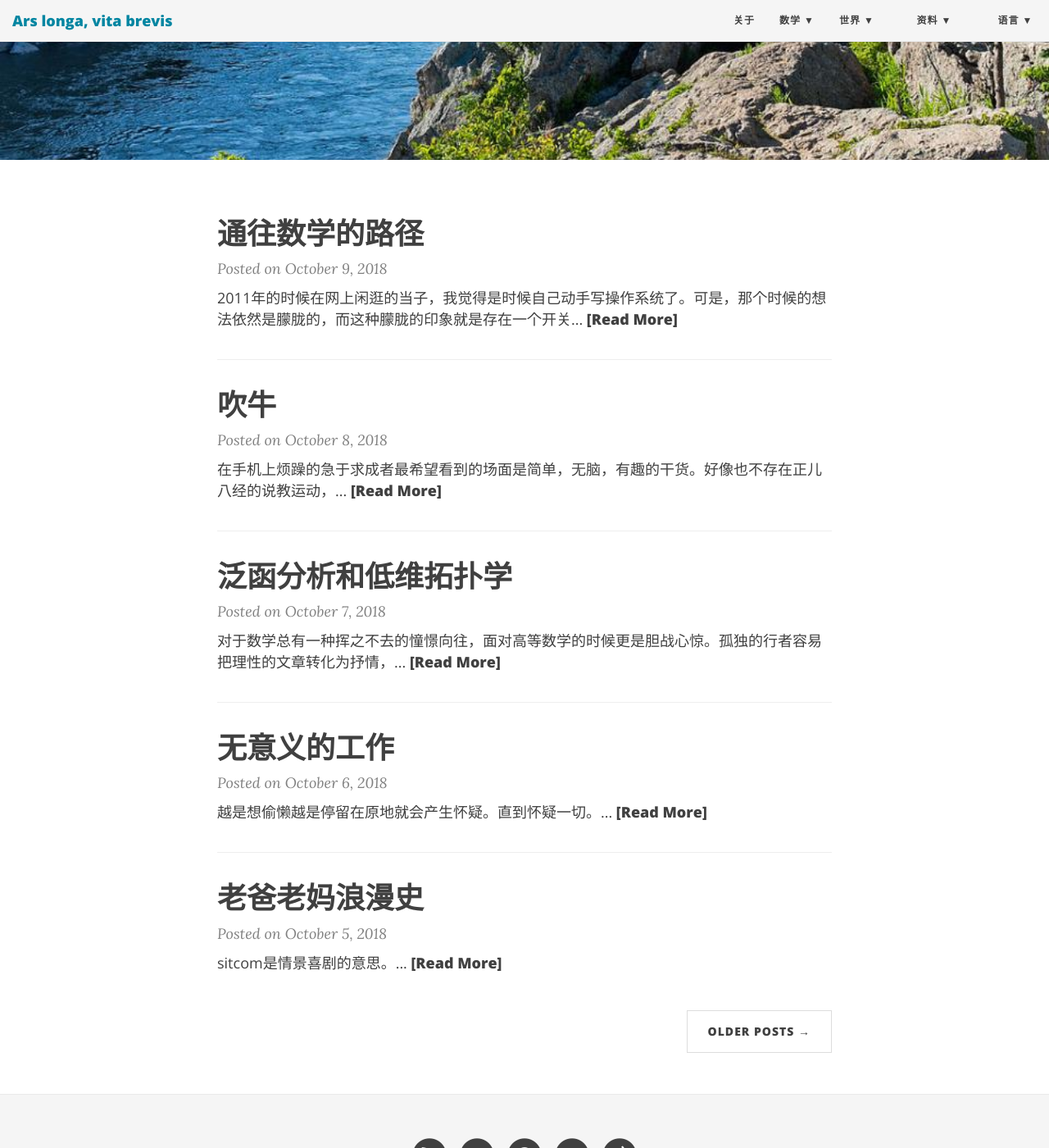
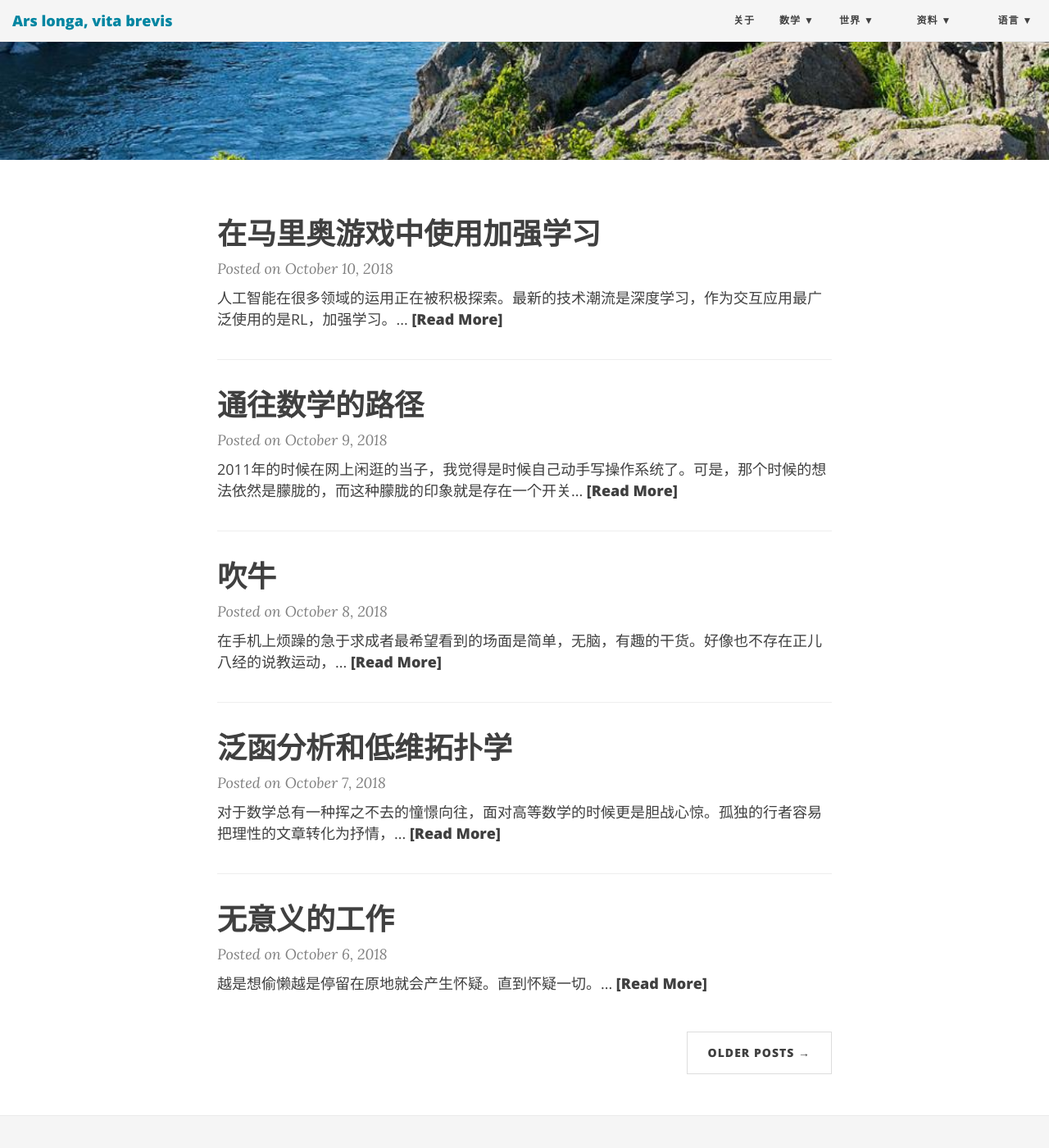
Before and after one commit to ZionPi/zionpi.github.io, a Jekyll site: the page built from index.html, in a window 1280 px wide and 1400 px high, scrolled down 348 px. Shown: the whole window at 82% size. Built offline with Jekyll 4.4.1, drawn with Linux system fonts in a browser that asks for light colours; nearby versions of some CDN libraries; the list of posts is cut into pages by our own code.

Commit message:
add a new post on RL

```diff
--- a/_config.yml
+++ b/_config.yml
@@ -16,7 +16,7 @@
 title: Ars longa, vita brevis
 description: 岁寒,然后知松柏之后凋也!
 baseurl: "" # the subpath of your site, e.g. /blog
-url: "http://zionpi.github.io" # the base hostname & protocol for your site, e.g. http://example.com
+url: "http://zionpi.com" # the base hostname & protocol for your site, e.g. http://example.com
 #twitter_username:
 #github_username:
 
--- /dev/null
+++ b/_posts/2018-10-10-rl-in-super-mario.md
@@ -0,0 +1,7 @@
+---
+layout: post
+title: 在马里奥游戏中使用加强学习
+---
+人工智能在很多领域的运用正在被积极探索。最新的技术潮流是深度学习，作为交互应用最广泛使用的是RL，加强学习。
+作为一个正在被积极探索的应用，很多有意思的思想可能来自于之前被AlphaGo打败的热潮。然而智能的到来还是非常遥远，
+在此之前，先熟悉一下现有的新新领域应该很有启发意义。
```
